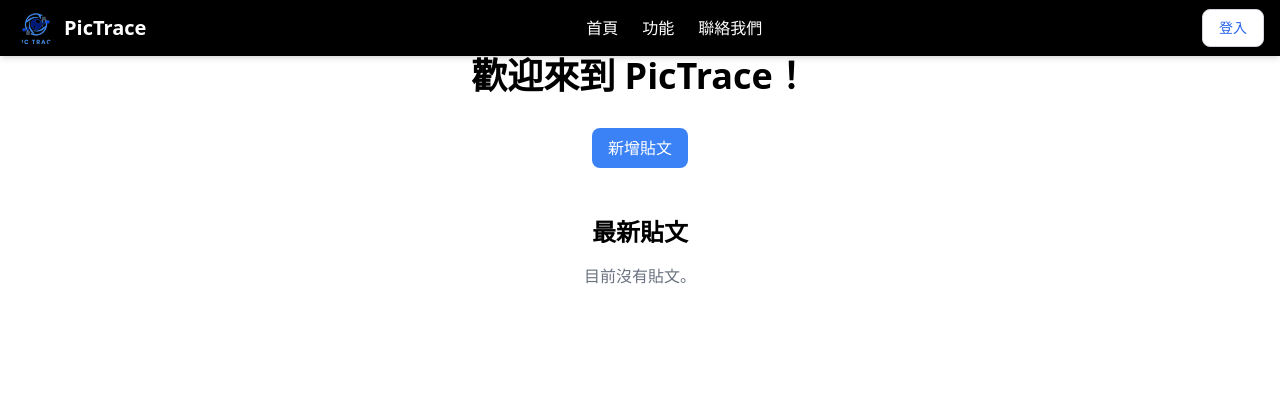
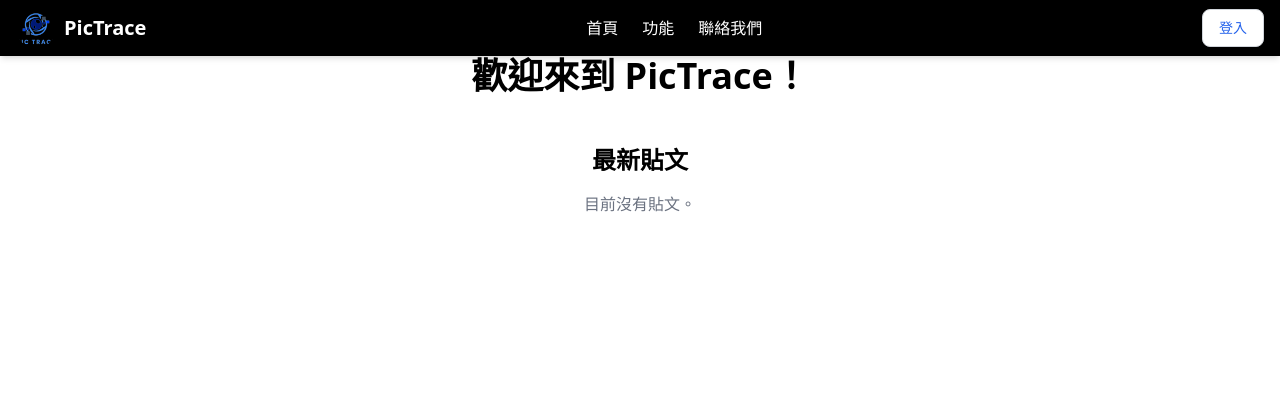
Before and after one commit to bukun1012/PicTrace, a Django app: page / in a window 1280 px wide. Shown: the top 420 px of the page. Run offline with Django 5.2, Linux system fonts and the light colour scheme; data that the repository does not hold is empty; style sheets or scripts are compiled from the project's sources.

Commit message:
feat: change post button to navbar

```diff
--- a/home/templates/home/home.html
+++ b/home/templates/home/home.html
@@ -4,39 +4,6 @@
 {% block content %}
 <div class="px-4 mx-auto max-w-7xl sm:px-6 lg:px-8" x-data="postModal()">
   <h1 class="mb-8 text-4xl font-bold text-center">歡迎來到 PicTrace！</h1>
-
-  <!-- 發文按鈕 -->
-  <div class="flex justify-center mb-6">
-    <button @click="isPostModalOpen = true" class="px-4 py-2 text-white bg-blue-500 rounded-lg">
-      新增貼文
-    </button>
-  </div>
-
-  <!-- 發文 Modal 視窗 -->
-  <div x-show="isPostModalOpen" class="fixed inset-0 flex items-center justify-center bg-gray-900 bg-opacity-50">
-    <div class="p-6 bg-white rounded-lg shadow-lg w-96">
-      <h2 class="mb-4 text-xl font-bold">新增貼文</h2>
-      <form @submit.prevent="submitPost">
-        {% csrf_token %}
-        <label class="block mb-2">標題：</label>
-        <input type="text" x-model="postTitle" class="w-full px-3 py-2 mb-3 border rounded-md" required>
-
-        <label class="block mb-2">內容：</label>
-        <textarea x-model="postContent" class="w-full px-3 py-2 mb-3 border rounded-md" required></textarea>
-
-        <label class="block mb-2">圖片：</label>
-        <input type="file" @change="handleFileUpload" class="mb-3">
-
-        <div class="flex justify-end">
-          <button type="button" @click="isPostModalOpen = false" class="px-4 py-2 mr-2 text-gray-600 bg-gray-300 rounded-lg">
-            取消
-          </button>
-          <button type="submit" class="px-4 py-2 text-white bg-blue-500 rounded-lg">發布</button>
-        </div>
-      </form>
-    </div>
-  </div>
-
   <!-- 最新貼文 -->
   <section class="mt-12">
     <h2 class="text-2xl font-bold text-center">最新貼文</h2>
@@ -61,54 +28,5 @@
   </section>
 </div>
 
-<!-- Alpine.js 前端邏輯 -->
-<script>
-  document.addEventListener("alpine:init", () => {
-      Alpine.data("postModal", () => ({
-          isPostModalOpen: false,
-          postTitle: "",
-          postContent: "",
-          imageFile: null,
-
-          handleFileUpload(event) {
-              this.imageFile = event.target.files[0];
-          },
-
-          async submitPost() {
-              if (!this.postTitle || !this.postContent) {
-                  alert("標題和內容不可為空！");
-                  return;
-              }
-
-              let formData = new FormData();
-              formData.append("title", this.postTitle);
-              formData.append("content", this.postContent);
-              if (this.imageFile) {
-                  formData.append("image", this.imageFile);
-              }
-
-              try {
-                  const response = await fetch("{% url 'posts:create_post' %}", {
-                      method: "POST",
-                      headers: {
-                          "X-CSRFToken": "{{ csrf_token }}"
-                      },
-                      body: formData
-                  });
-
-                  if (response.ok) {
-                      location.reload(); // 成功後重新整理頁面
-                  } else {
-                      alert("發文失敗，請重試");
-                  }
-              } catch (error) {
-                  console.error("發生錯誤：", error);
-                  alert("發文時發生錯誤！");
-              }
-          }
-      }));
-  });
-  </script>
-
 
 {% endblock %}
--- a/templates/shared/layout.html
+++ b/templates/shared/layout.html
@@ -1,17 +1,14 @@
 <!DOCTYPE html>
-<html lang="en">
+<html lang="zh-TW">
   <head>
     <meta charset="UTF-8" />
     <meta name="viewport" content="width=device-width, initial-scale=1.0" />
     <title>PicTrace</title>
     {% load static %}
     <link href="{% static 'css/tailwind.css' %}" rel="stylesheet" />
-
-    <!-- ✅ 引入 Alpine.js CDN -->
     <script defer src="https://cdn.jsdelivr.net/npm/alpinejs@3.x.x/dist/cdn.min.js"></script>
-
   </head>
-  <body class="flex flex-col min-h-screen">
+  <body class="flex flex-col min-h-screen" x-data="postModal()">
     {% include "shared/navbar.html" %}
 
     <main class="flex flex-col flex-grow">
@@ -19,5 +16,77 @@
     </main>
 
     {% include "shared/footer.html" %}
+
+    <!-- 發文 Modal (全域可用) -->
+    <div x-show="isPostModalOpen" class="fixed inset-0 flex items-center justify-center bg-gray-900 bg-opacity-50">
+      <div class="p-6 bg-white rounded-lg shadow-lg w-96">
+        <h2 class="mb-4 text-xl font-bold">新增貼文</h2>
+        <form @submit.prevent="submitPost">
+          <label class="block mb-2">標題：</label>
+          <input type="text" x-model="postTitle" class="w-full px-3 py-2 mb-3 border rounded-md" required>
+
+          <label class="block mb-2">內容：</label>
+          <textarea x-model="postContent" class="w-full px-3 py-2 mb-3 border rounded-md" required></textarea>
+
+          <label class="block mb-2">圖片：</label>
+          <input type="file" @change="handleFileUpload" class="mb-3">
+
+          <div class="flex justify-end">
+            <button type="button" @click="isPostModalOpen = false" class="px-4 py-2 mr-2 text-gray-600 bg-gray-300 rounded-lg">
+              取消
+            </button>
+            <button type="submit" class="px-4 py-2 text-white bg-blue-500 rounded-lg">發布</button>
+          </div>
+        </form>
+      </div>
+    </div>
+
+    <script>
+      document.addEventListener("alpine:init", () => {
+          Alpine.data("postModal", () => ({
+              isPostModalOpen: false,
+              postTitle: "",
+              postContent: "",
+              imageFile: null,
+
+              handleFileUpload(event) {
+                  this.imageFile = event.target.files[0];
+              },
+
+              async submitPost() {
+                  if (!this.postTitle || !this.postContent) {
+                      alert("標題和內容不可為空！");
+                      return;
+                  }
+
+                  let formData = new FormData();
+                  formData.append("title", this.postTitle);
+                  formData.append("content", this.postContent);
+                  if (this.imageFile) {
+                      formData.append("image", this.imageFile);
+                  }
+
+                  try {
+                      const response = await fetch("{% url 'posts:create_post' %}", {
+                          method: "POST",
+                          headers: {
+                              "X-CSRFToken": "{{ csrf_token }}"
+                          },
+                          body: formData
+                      });
+
+                      if (response.ok) {
+                          location.reload();
+                      } else {
+                          alert("發文失敗，請重試");
+                      }
+                  } catch (error) {
+                      console.error("發生錯誤：", error);
+                      alert("發文時發生錯誤！");
+                  }
+              }
+          }));
+      });
+    </script>
   </body>
 </html>
--- a/templates/shared/navbar.html
+++ b/templates/shared/navbar.html
@@ -31,6 +31,11 @@
     <!-- Right Section: User Menu -->
     <div class="relative flex items-center space-x-4">
       {% if user.is_authenticated %}
+      <!-- 發布貼文按鈕 -->
+      <button @click="isPostModalOpen = true" class="px-4 py-2 text-white bg-blue-500 rounded-lg hover:bg-blue-600">
+        發布貼文
+      </button>
+
       <!-- User Avatar + Dropdown -->
       <div class="relative">
         <button onclick="toggleDropdown()" class="focus:outline-none">
```
